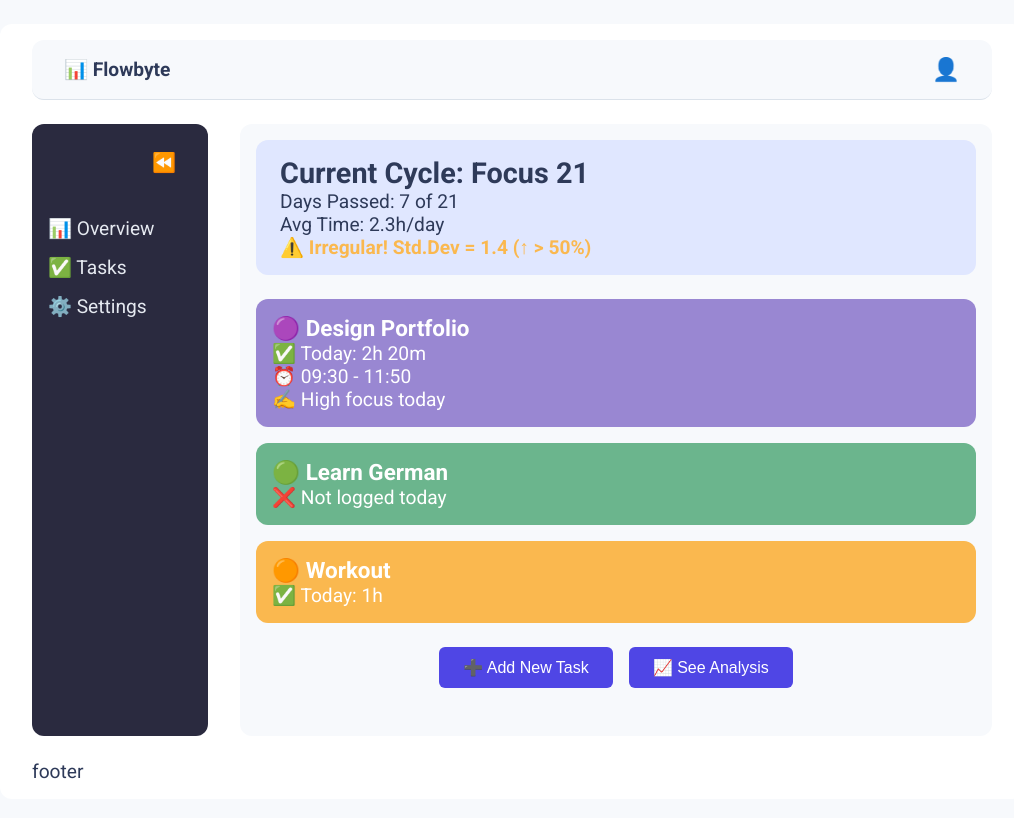
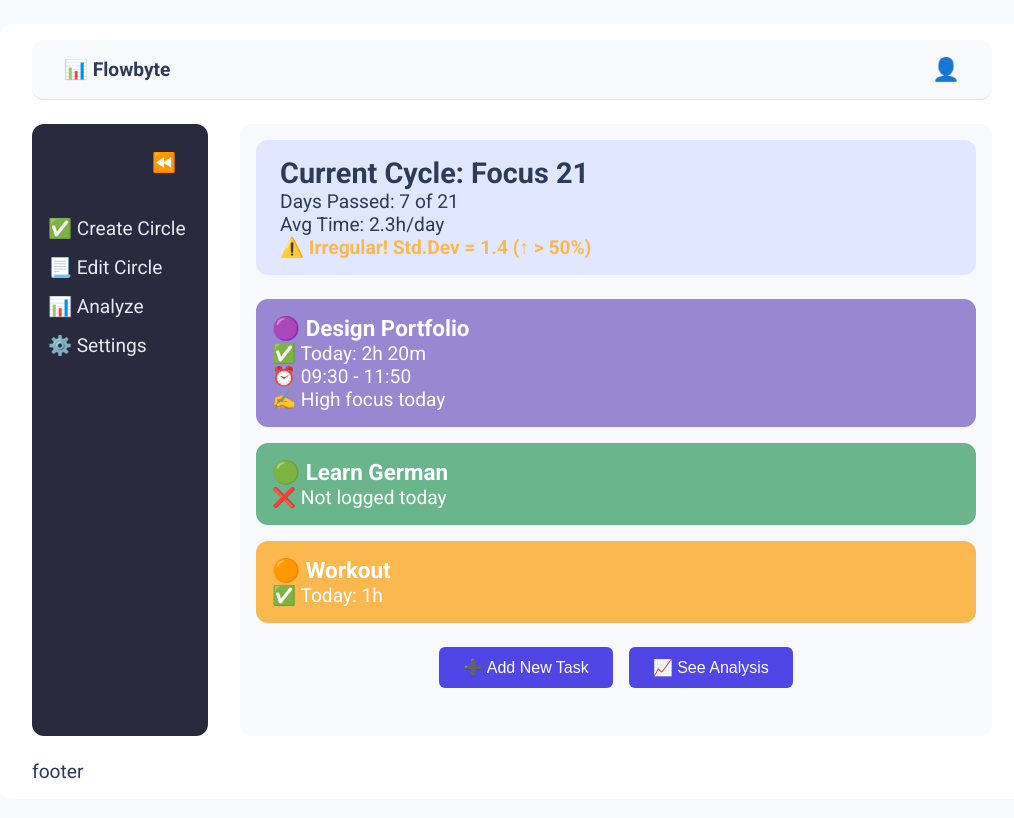
Before and after one commit to LinSchmitz/Flowbyte, a React (Vite) app: page / in a window 1280 px wide. Shown: the top 818 px of the page, without its empty margins (128-1142 px from the left). Built offline with nearby package versions, Linux system fonts and the light colour scheme.

Commit message:
added sidebar scroll

```diff
--- a/src/components/App.jsx
+++ b/src/components/App.jsx
@@ -21,13 +21,15 @@ function SideBar() {
 
   return (
     <div className={`sidebar ${isOpen ? 'open' : 'collapsed'}`}>
-      <button className="toggle-btn" onClick={setIsOpen}>
+      <button className="toggle-btn" onClick={() => setIsOpen(prev => !prev)}>
         {isOpen ? '⏪' : '⏩'}
       </button>
+
       {isOpen ? (
         <ul>
-          <li>📊 Overview</li>
-          <li>✅ Tasks</li>
+          <li>✅ Create Circle</li>
+          <li>📃 Edit Circle</li>
+          <li>📊 Analyze</li>
           <li>⚙️ Settings</li>
         </ul>
       ) : (
```
